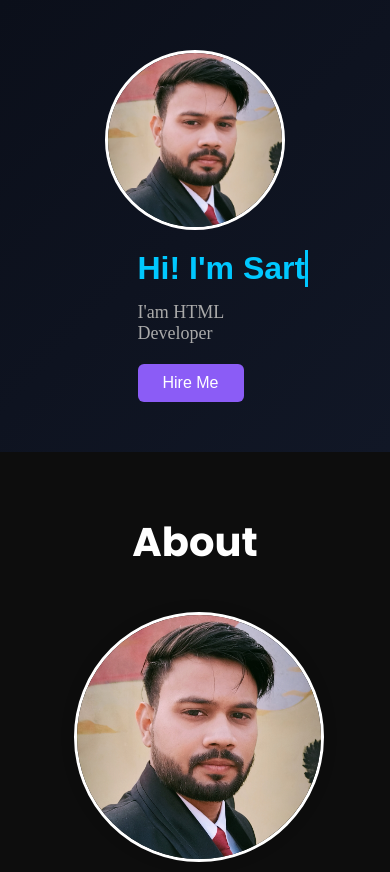
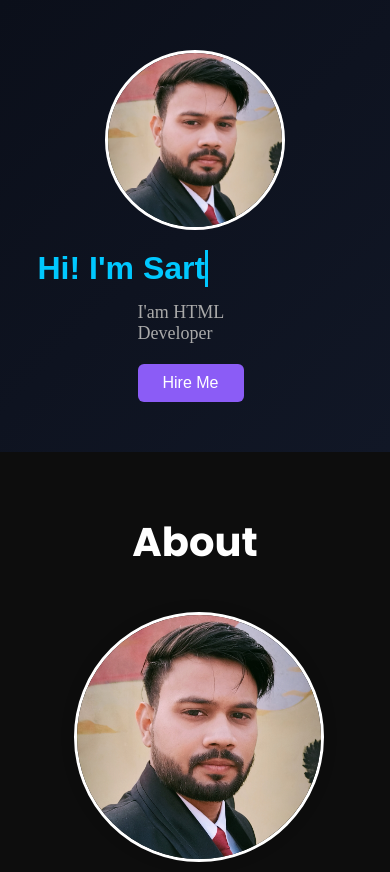
Before and after one commit to sarthakg97/Portfolio_Site, a plain HTML site: page index.html in a window 390 px wide. Shown: the top 872 px of the page. Drawn offline with Linux system fonts and the light colour scheme; a web font is replaced by a local one.

Commit message:
index.css

```diff
--- a/assits/CSS/index.css
+++ b/assits/CSS/index.css
@@ -447,11 +447,12 @@ body {
   width: fit-content;
   animation: blink 0.7s step-end infinite;
 }
-@media (max-width: 786px) {
+@media (max-width:786px) {
   #auto-heading {
-    position: realtive;
-      right:0px;
+  position: relative;
+  right: 100px;
   }
+
 }
 
 /* Blinking cursor */
```
